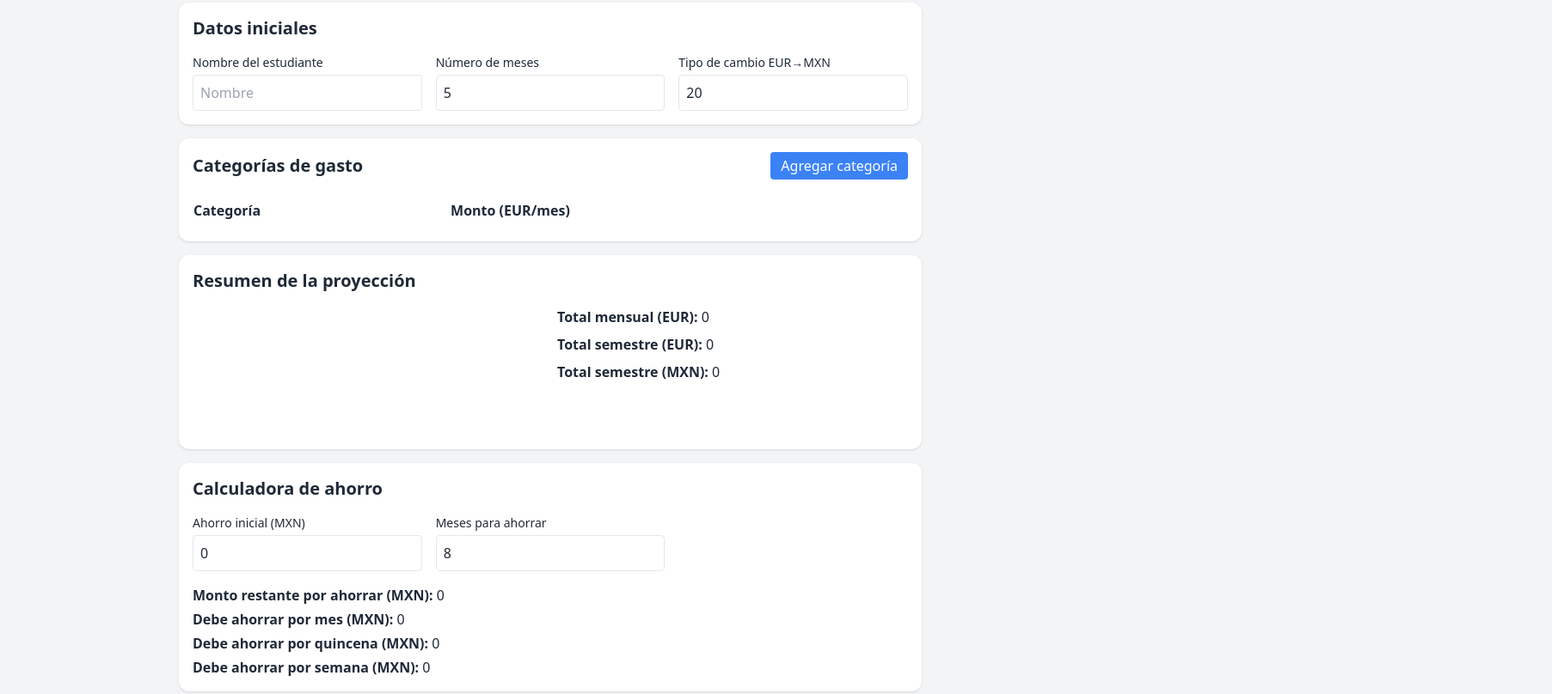
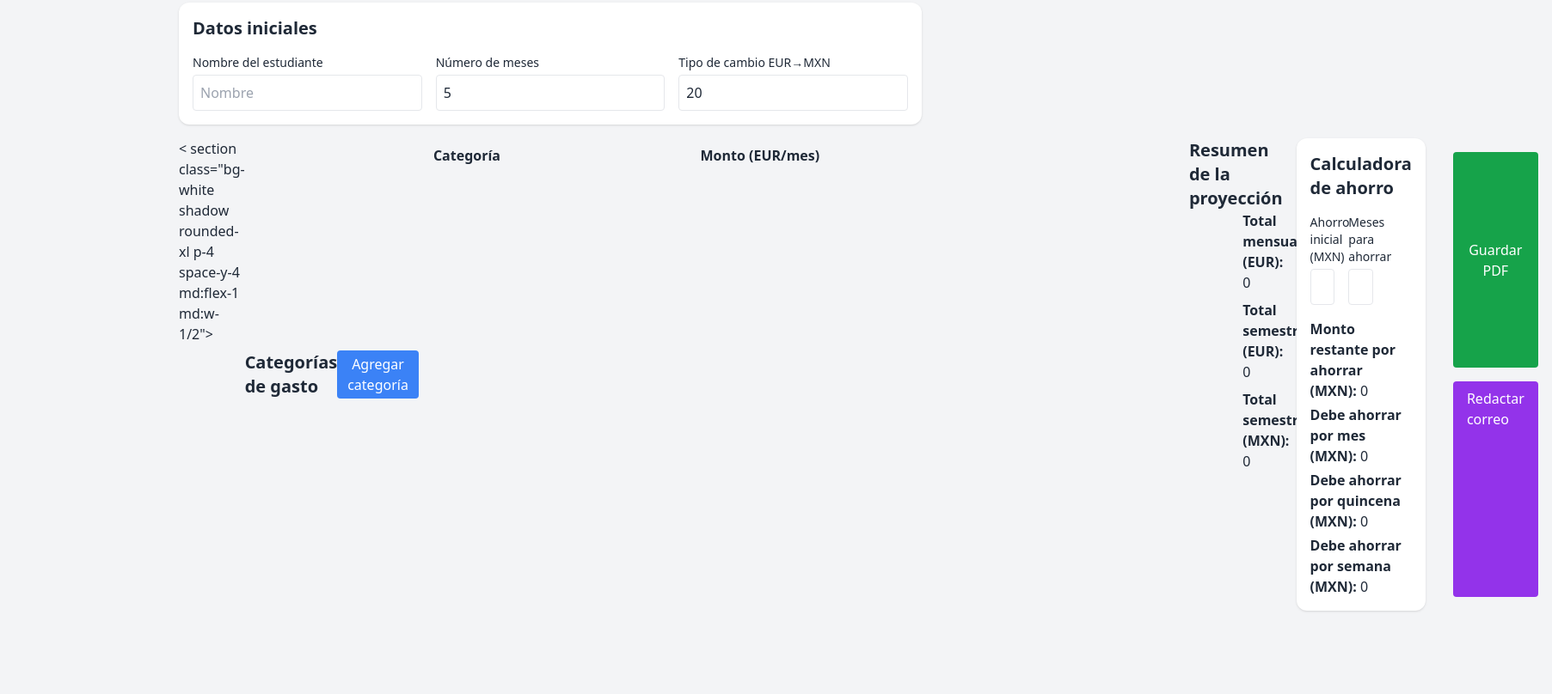
Before and after one commit to victormoscosa-prof/helsinki-estimator, a plain HTML site: page index.html in a window 1280 px wide. Shown: the part 205-1013 px from the top of the page at 86% size, 1805 px wide, since content can reach past the window. After the commit the page ends 932 px from the top, so only its background shows below. Drawn offline with nearby package versions, Linux system fonts and the light colour scheme.

Commit message:
Update layout: categories on left and chart on right; remove 'Eliminar' text from delete button

```diff
--- a/index.html
+++ b/index.html
@@ -36,7 +36,8 @@
       </div>
     </section>
     <!-- Tabla de categorías -->
-    <section class="bg-white shadow rounded-xl p-4 space-y-4">
+  <div class="flex flex-col md:flex-row md:space-x-4 space-y-4 md:space-y-0">
+<  section class="bg-white shadow rounded-xl p-4 space-y-4 md:flex-1 md:w-1/2">
       <div class="flex justify-between items-center">
         <h2 class="text-xl font-semibold">Categorías de gasto</h2>
         <button id="addCategoryBtn" class="bg-blue-500 text-white px-3 py-1 rounded">Agregar categoría</button>
@@ -54,7 +55,7 @@
       </table>
     </section>
     <!-- Resumen y gráfico -->
-    <section id="report" class="bg-white shadow rounded-xl p-4 space-y-4">
+    <section id="report" classbg-white shadow rounded-xl p-4 space-y-4 md:flex-1 md:w-1/2>
       <h2 class="text-xl font-semibold">Resumen de la proyección</h2>
       <div class="grid md:grid-cols-2 gap-4">
         <div>
```
